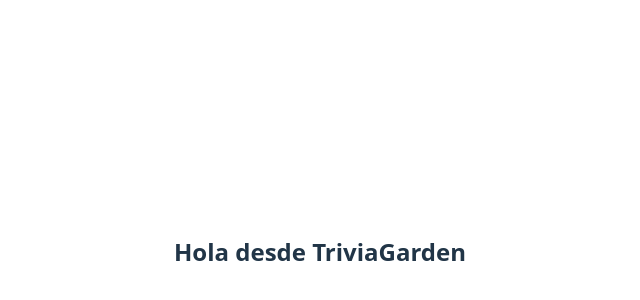
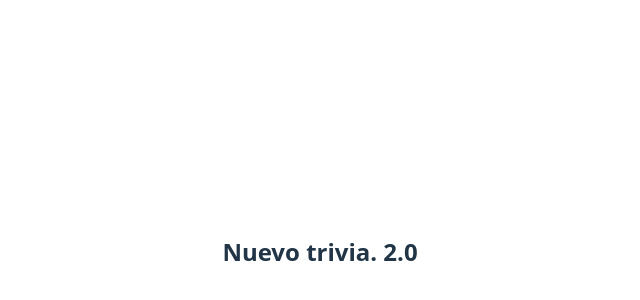
Before and after one commit to terry2315/triviaGarden, a React (Vite) app: page / in a window 1280 px wide. Shown: the part 148-448 px from the top of the page, without its empty margins (320-960 px from the left). Built offline with nearby package versions, Linux system fonts and the light colour scheme.

Commit message:
third commit

```diff
--- a/src/App.jsx
+++ b/src/App.jsx
@@ -8,7 +8,7 @@
 
   return (
     <>
-      <h2>Hola desde TriviaGarden</h2>
+      <h2>Nuevo trivia. 2.0</h2>
     </>
   )
 }
```
